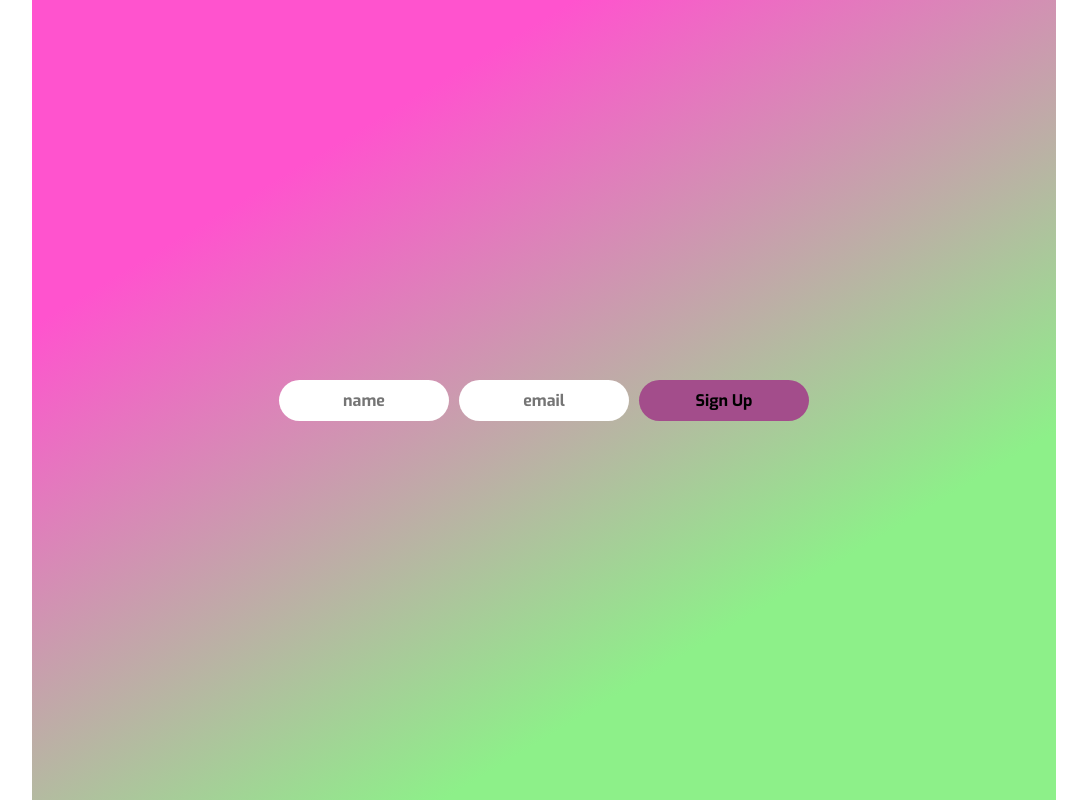
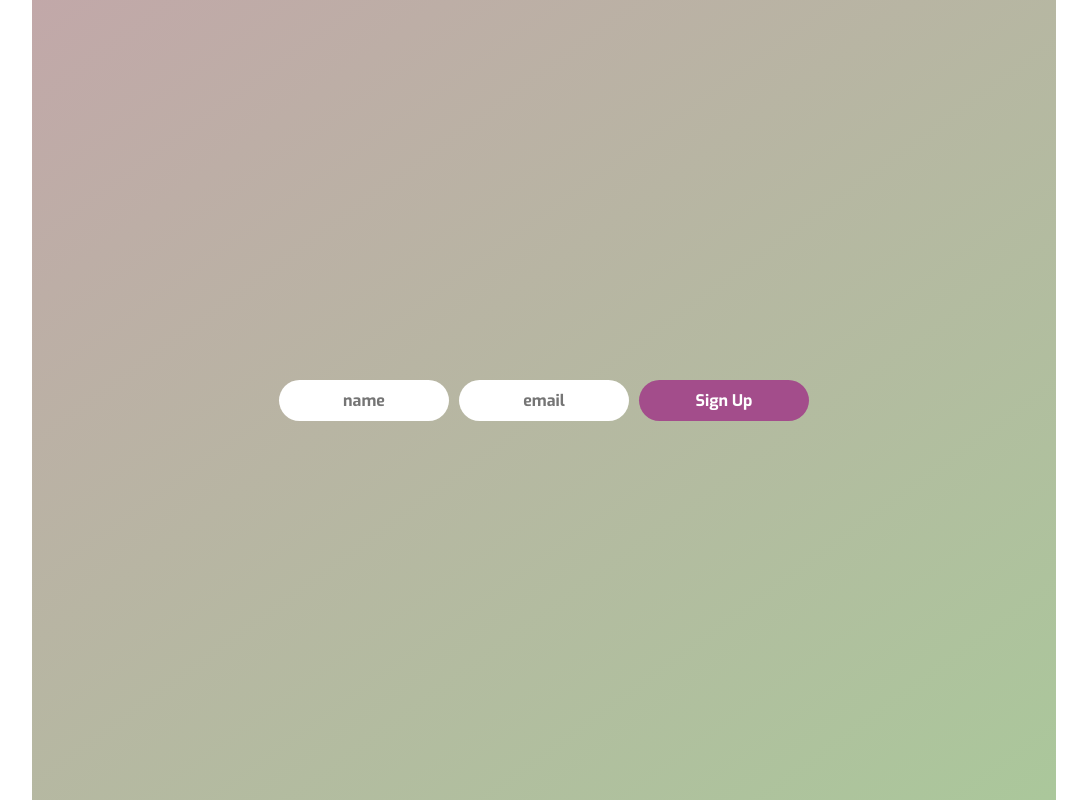
Before and after one commit to DavidHunterJS/scrimba-form, a React (Create React App) app: page / in a window 1280 px wide. Shown: the whole page, without its empty margins (96-1183 px from the left). Built offline with nearby package versions, Linux system fonts and the light colour scheme.

Commit message:
add css gradient animation

```diff
--- a/src/App.css
+++ b/src/App.css
@@ -1,18 +1,41 @@
 @import url('https://fonts.googleapis.com/css2?family=Exo:ital,wght@0,400;0,700;1,400;1,700&display=swap');
+@-webkit-keyframes scrimba-form {
+	0% {background-position: 0% 50%;}
+	50% {background-position: 100% 50%;}
+	100% {background-position: 0% 50%;}
+}
+@-moz-keyframes scrimba-form {
+	0% {background-position: 0% 50%;}
+	50% {background-position: 100% 50%;}
+	100% {background-position: 0% 50%;}
+}
+@keyframes scrimba-form {
+	0% {background-position: 0% 50%;}
+	50% {background-position: 100% 50%;}
+	100% {background-position: 0% 50%;
+	}
+}
 .App {
   text-align: center;
 }
 .App-header {
-  background: rgb(255,83,206);
-  background: linear-gradient(149deg, rgba(255,83,206,1) 23%, rgba(141,240,137,1) 74%);   min-height: 100vh;
+
+  color: white;
+  min-height: 100vh;
   display: flex;
   flex-direction: column;
   align-items: center;
   justify-content: center;
   font-size: calc(10px + 2vmin);
-  color: white;
   width: 80%;
   margin: auto;
+  /* background: linear-gradient(149deg, rgba(255,83,206,1) 23%, rgba(141,240,137,1) 74%); */
+  background: linear-gradient(324deg, #8df089, #ff53ce);
+  background-size: 500% 500%;
+
+  -webkit-animation: scrimba-form 28s ease infinite;
+  -moz-animation: scrimba-form 28s ease infinite;
+  animation: scrimba-form 28s ease infinite;
 }
 .inputs {
   border-radius: 25px;
@@ -28,6 +51,7 @@
 #theButton {
   width: 170px;
   background-color: #a34d8b;
+  color: #fff;
 }
 #theButton:hover {
   background-color: #793967;
--- a/src/components/ScrimbaForm.js
+++ b/src/components/ScrimbaForm.js
@@ -7,7 +7,7 @@ export default function ScrimbaForm() {
     console.log("** Submited **");
   };
   return (
-    <div className="container">
+    <div className="formContainer">
       <form onSubmit={handleSubmit}>
         <input
           type="text"
```
